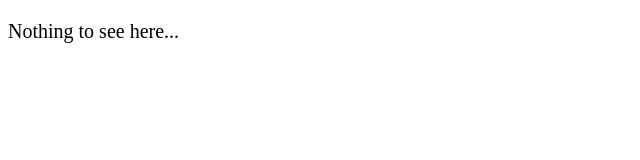
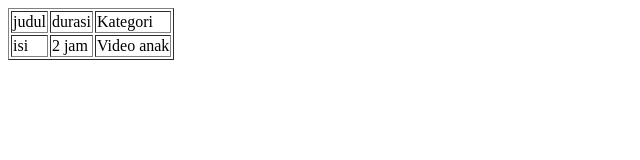
Before and after one commit to mahmudsufaat26/Github-test, a plain HTML site: page index.html in a window 1280 px wide. Shown: the whole page, without its empty margins (0-640 px from the left). Drawn offline with Linux system fonts and the light colour scheme.

Commit message:
first committed

```diff
--- a/index.html
+++ b/index.html
@@ -1,22 +1,20 @@
-<!DOCTYPE html>
-<html lang="en">
-<head>
-  <meta charset="UTF-8">
-  <meta http-equiv="X-UA-Compatible" content="IE=Edge">
-  <meta name="viewport" content="width=device-width, initial-scale=1">
-
-  <title>HTML</title>
-
-  <!-- HTML -->
-
-
-  <!-- Custom Styles -->
-  <link rel="stylesheet" href="style.css">
-</head>
-
-<body>
-  <p>Nothing to see here...</p>
-  <!-- Project -->
-  <script src="main.js"></script>
-</body>
-</html>
+<html>
+  <head></head>
+  <body>
+    <table border="1">
+      <thead>
+        <tr>
+        <td>judul</td>
+        <td>durasi</td>
+        <td>Kategori</td>
+        </tr>
+      </thead>
+      <tbody>
+        <tr>
+        <td>isi</td>
+        <td>2 jam</td>
+        <td>Video anak</td>
+        </tr>
+      </tbody>
+    </table>
+  </body>
```
